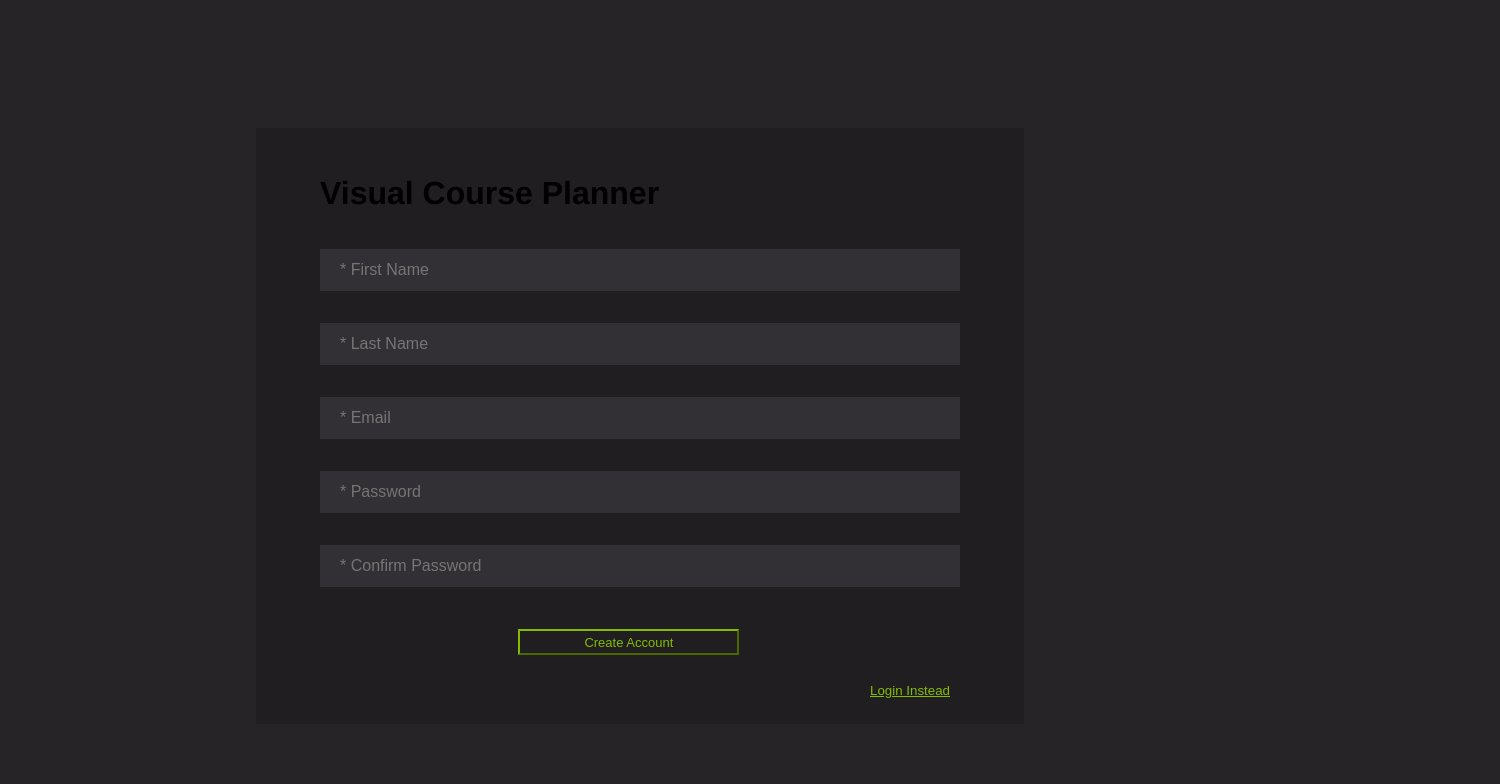
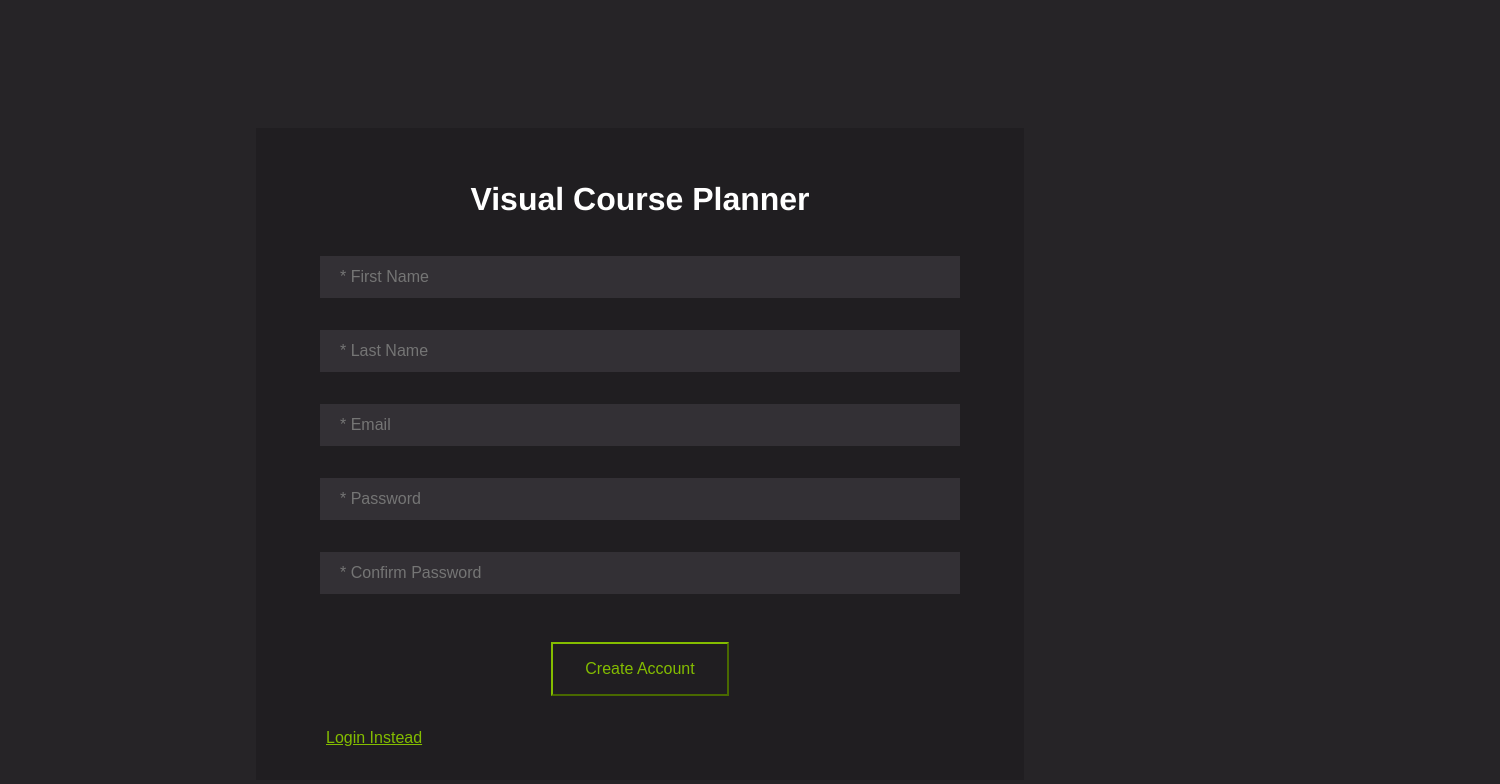
Before and after one commit to UBCO-COSC499-Winter-2018-Term-1-2/visual-course-planner, a React app in the folder client/: page / in a window 1280 px wide. Both pictures are taken after typing "name@example.com", "Sample" into the empty fields and a click on the button "Create Account". Shown: the top 784 px of the page, 1500 px wide, since content can reach past the window. Built offline with nearby package versions, Linux system fonts and the light colour scheme.

Commit message:
Fixing merge conflicts and updating code to correct formatting

```diff
--- a/client/src/components/Login/LoginInterface.css
+++ b/client/src/components/Login/LoginInterface.css
@@ -13,13 +13,8 @@ body{
 .Menu{
     background-color: #201e21;
     width: 50%;
-    padding: 2% 5%;
-    margin: 10% 20%;
-    display: inline-block;
-    flex-direction: column;
-    align-items: center;
-    justify-content: center;
-
+    padding: 2em 4em;
+    margin: 10% auto;
 }
 
 input[type=text] {
@@ -56,11 +51,10 @@ input[type=text] {
 .openDiffMenubtn{
     background:none;
     border:none;
-    margin: 0em 85%;
     cursor: pointer;
     color: #84bd00;
-    white-space: nowrap;
-    overflow: hidden;
+    font-size: 1em;
+    display: block;
 }
 
 a{
@@ -73,14 +67,13 @@ a:hover {
 /* THIS BTN IS TO CREATE AN ACCOUNT FOR USER */
 .createAccountbtn{
     background:none;
-    margin: 2em 31%;
+    margin: 2em auto;
     border-color: #84bd00;
-    padding:0.5% 10%;
+    padding:1em 2em;
     cursor: pointer;
     color: #84bd00;
-    font-size: 13px;
-    white-space: nowrap;
-    overflow: hidden;
+    font-size: 1em;
+    display: block;
 }
 
 .createAccountbtn:hover {
--- a/client/src/components/Login/LoginInterface.js
+++ b/client/src/components/Login/LoginInterface.js
@@ -1,6 +1,6 @@
 import React, { Component } from 'react';
 import './LoginInterface.css';
-import CreateAccountMenu from '../Signup/CreateAccountMenu';
+// import CreateAccountMenu from '../Signup/CreateAccountMenu';
 import PropTypes from 'prop-types';
 import { Link } from 'react-router-dom';
 
@@ -16,16 +16,15 @@ class LoginInterface extends Component {
           <input type="text" name="email" placeholder="Email"/>
           <input type="text" name="pass" placeholder="Password"/>
           <button className="loginbtn">Login</button>
-          <section className = "CreateAccountMenu">
-            <button className="openDiffMenubtn" ><Link to = "/create-account">Create Account</Link></button>
-          </section>
+          {/* <section className = "CreateAccountMenu"> */}
+          <button className="openDiffMenubtn" ><Link to = "/create-account">Create Account</Link></button>
+          {/* </section> */}
         </form>
-    </div>
+      </div>
 
     );
-    }
-
   }
+}
 
 LoginInterface.propTypes = {
   toggleMenu: PropTypes.func
--- a/client/src/components/Signup/CreateAccountMenu.js
+++ b/client/src/components/Signup/CreateAccountMenu.js
@@ -14,7 +14,7 @@ class CreateAccountMenu extends Component {
       <div className="Menu">
 
         <form>
-          <h1>Visual Course Planner</h1>
+          <h1 className="login-heading">Visual Course Planner</h1>
 
           <input type="text" name="fname" placeholder="* First Name"/>
           <input type="text" name="lname" placeholder="* Last Name"/>
--- a/client/src/index.js
+++ b/client/src/index.js
@@ -5,7 +5,7 @@ import './index.css';
 import App from './containers/App';
 import * as serviceWorker from './serviceWorker';
 import Main from './containers/Main';
-import Login from './components/Login/LoginMenu';
+import Login from './components/Login/LoginInterface';
 import CreateAccount from './components/Signup/CreateAccountMenu';
 import AdminPortal from "./components/AdminPortal/AdminPortal";
 
```
Also changed, not shown: client/src/containers/App.js (+3 -8 lines).
